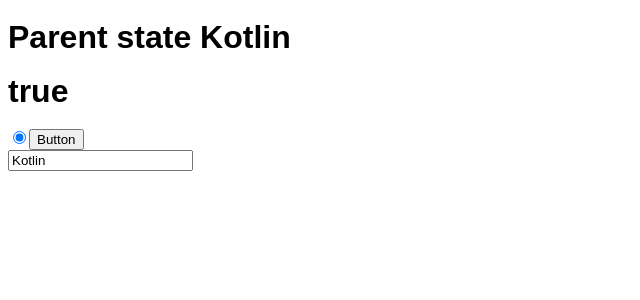
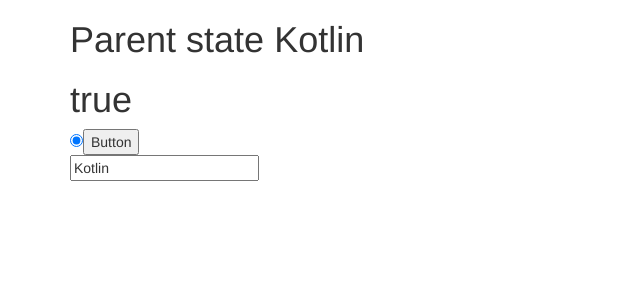
Before and after one commit to shopengauer/react-boilerplate-idea, a React app: page / in a window 1280 px wide. Shown: the top 300 px of the page, without its empty margins (0-640 px from the left). Built offline with nearby package versions, Linux system fonts and the light colour scheme.

Commit message:
Add bootstrap

```diff
--- a/app/App.js
+++ b/app/App.js
@@ -1,6 +1,7 @@
 import React, { Component } from 'react';
 import {render} from 'react-dom';
 import Panel from "../components/Panel.jsx";
+import 'bootstrap/dist/css/bootstrap.css';
 
 class App extends Component {
 
@@ -22,7 +23,7 @@
 
   render(){
      return (
-       <div>
+       <div className="container">
          <h1>Parent state {this.state.parentState}</h1>
          <Panel onUserInput = {this.handleUserInput} parentState = {this.state.parentState} />
         </div>
--- a/webpack.config.js
+++ b/webpack.config.js
@@ -18,7 +18,15 @@
       query: {
         presets: ['es2015','react']
       }
-    }]
+    },
+        {
+            test: /\.css$/,
+            loader: "style-loader!css-loader"
+        },
+        {
+            test: /\.(eot|svg|ttf|woff|woff2)$/,
+            loader: 'file?name=public/fonts/[name].[ext]'
+        }]
   },
   devServer: {
     contentBase: "./public",
```
